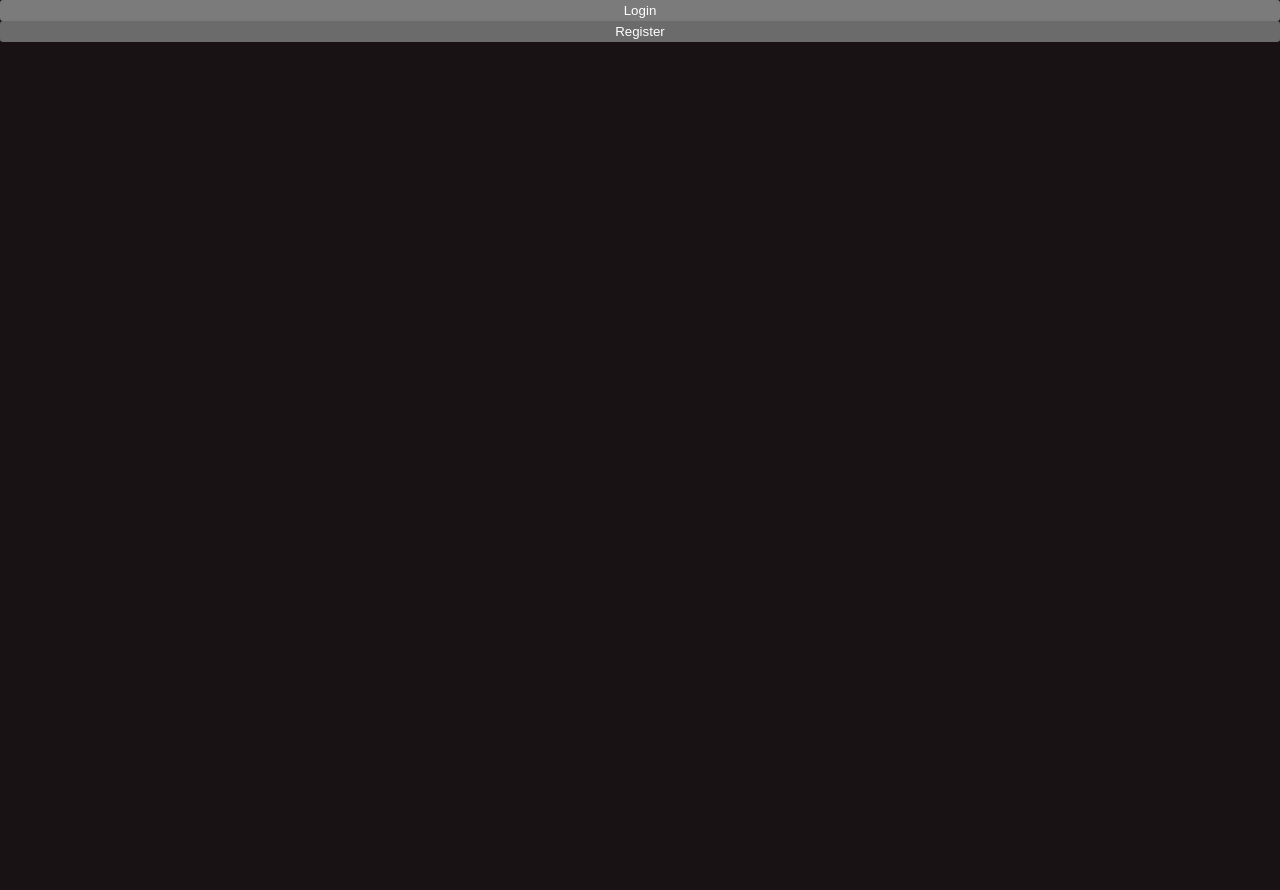
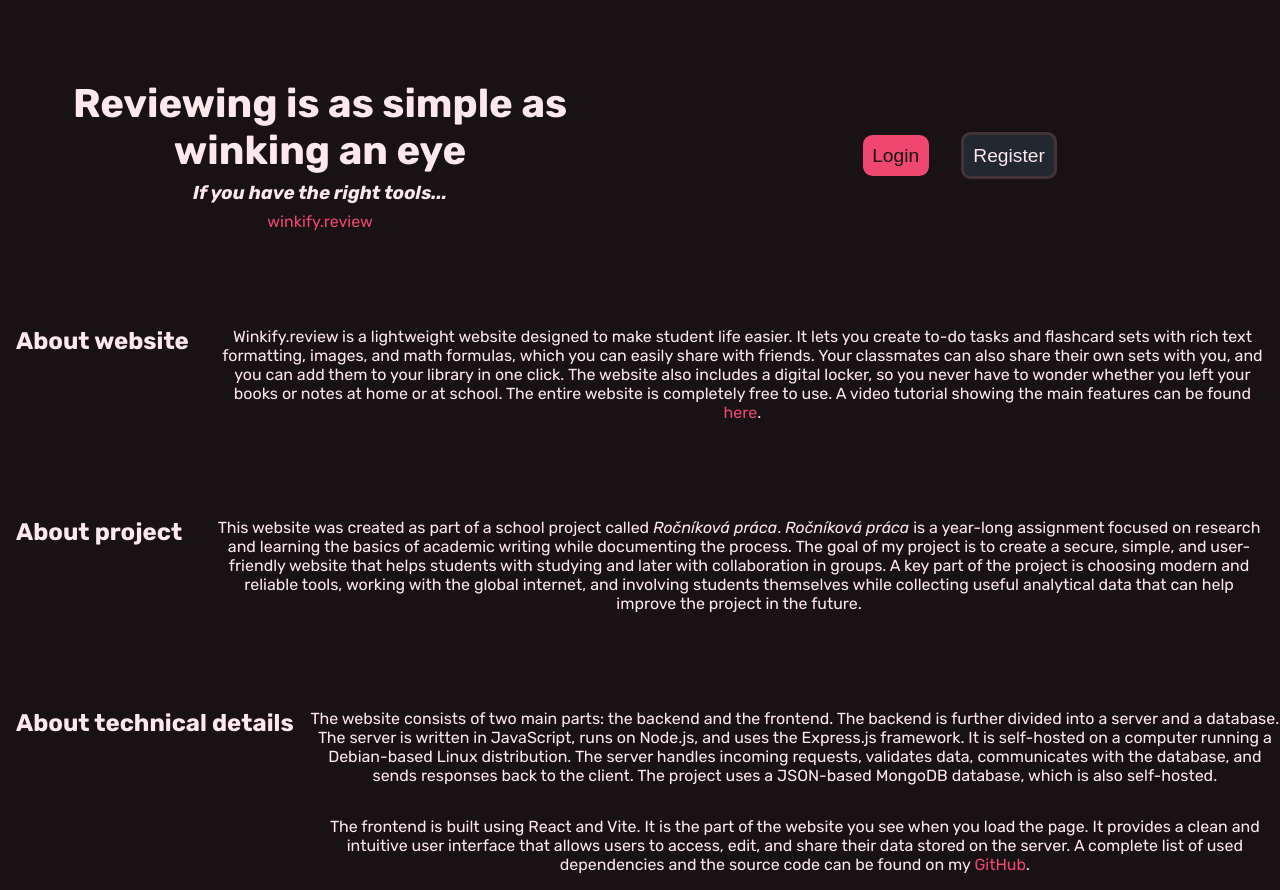
Before and after one commit to psuba1100/RP-Frontend, a React (Vite) app: page / in a window 1280 px wide. Before the commit the page ends 800 px from the top, so only its background shows below. Built offline with nearby package versions, Linux system fonts and the light colour scheme.

Commit message:
Finished styling, added home page featuring info about the project

```diff
--- a/src/features/locker/LockerElement.jsx
+++ b/src/features/locker/LockerElement.jsx
@@ -5,10 +5,12 @@ export default function LockerElement({ item }) {
     const toggleItem = useLockerStore((s) => s.toggleItem)
     const removeItem = useLockerStore((s) => s.removeItem)
     return (
-        <li className='container-h'>
+        <li className='block horizontal-priority'>
             {item}
-            <button className='btn' onClick={() => { toggleItem(item) }}><Repeat /></button>
-            <button className='btn' onClick={() => { removeItem(item) }}><Trash /></button>
+            <div className='block m'>
+                <button className='btn' onClick={() => { toggleItem(item) }}><Repeat /></button>
+                <button className='btn' onClick={() => { removeItem(item) }}><Trash /></button>
+            </div>
         </li>
     )
 }
--- a/src/features/locker/LockerList.jsx
+++ b/src/features/locker/LockerList.jsx
@@ -53,29 +53,28 @@ export default function LockerList() {
     }
 
     return (
-        <section className="container">
+        <section className="block vertical item stretch">
             <p>{errMsg}</p>
             <p>{changes ? 'Careful, you have unsaved changes!' : ''}</p>
-            <section className="container-h">
-                <label htmlFor="newItem"></label>
+            <section className="block">
                 <input
                     type="text"
-                    id="newItem"
+                    placeholder="Item name"
                     className="input"
                     value={newItem}
                     onChange={(e) => { setNewItem(e.target.value) }} />
                 <button className="btn" onClick={() => { addItem(newItem, true, setErrMsg); setNewItem('') }}><Plus /></button>
                 <button className="btn" onClick={save}><Save /></button>
             </section>
-            <section className="container-h">
-                <ul className="container">
+            <section className="block stretch h-elements-top">
+                <ul className="block vertical item">
                     <h3>In locker</h3>
                     {items.length
                         ? items.map((item) => item.inLocker && <LockerElement key={item.item} item={item.item} />)
                         : <></>
                     }
                 </ul>
-                <ul className="container">
+                <ul className="block vertical item">
                     <h3>Outside locker</h3>
                     {items.length
                         ? items.map((item) => !item.inLocker && <LockerElement key={item.item} item={item.item} />)
--- a/src/features/subjects/SubjectElement.jsx
+++ b/src/features/subjects/SubjectElement.jsx
@@ -36,7 +36,7 @@ export default function SubjectElement({ subject, setErrMsg }) {
         }
     }
     return (
-        <li className="container-h">
+        <li className="block g-05">
             {subject}
             <button className="btn" onClick={deleteSubject}><Trash /></button>
         </li>
--- a/src/features/subjects/SubjectList.jsx
+++ b/src/features/subjects/SubjectList.jsx
@@ -2,7 +2,7 @@ import { useLocation, useNavigate } from "react-router-dom"
 import useAxiosPrivate from "../../hooks/useAxiosPrivate"
 import { useSubjectStore } from "../../store/subjectsStore"
 import { useEffect, useState } from "react"
-import { Coffee, SquarePlus } from "lucide-react"
+import { Coffee, Plus, SquarePlus } from "lucide-react"
 import SubjectElement from "./SubjectElement"
 
 export default function SubjectList() {
@@ -46,19 +46,20 @@ export default function SubjectList() {
         }
     }
     return (
-        <section className="container">
+        <section className="block vertical item">
             <p>{errMsg}</p>
-            <div className="container-h">
+            <div className="block">
                 <label htmlFor="newSubject"></label>
                 <input
+                placeholder="Subject name"
                     type="text"
                     id="newSubject"
                     className="input"
                     value={newSubject}
                     onChange={(e) => setNewSubject(e.target.value)} />
-                <button className="btn" onClick={createSubject}><SquarePlus /> Add</button>
+                <button className="btn" onClick={createSubject}><Plus /> Add</button>
             </div>
-            <ul>
+            <ul className="block vertical g-05">
                 {subjects?.length
                     ? subjects.map((subject) => <SubjectElement key={subject} subject={subject} setErrMsg={setErrMsg}/>)
                     : <p><Coffee/> No subjects yet. Why don't you add some?</p>
--- a/src/pages/Home.jsx
+++ b/src/pages/Home.jsx
@@ -1,11 +1,38 @@
-import { useNavigate } from "react-router-dom";
+import { Link, useNavigate } from "react-router-dom";
 
 export default function Home() {
-    const navigate = useNavigate()
+  const navigate = useNavigate()
   return (
-    <>
-        <button onClick={() => navigate('/login')}>Login</button>
-        <button onClick={() => navigate('/register')}>Register</button>
-    </>
+    <main className="container elements-top vertical">
+      <div className="block stretch horizontal-priority mt-4">
+        <div className="block vertical item m g-05">
+          <h1 className="m0">Reviewing is as simple as winking an eye</h1>
+          <em><h3 className="m0">If you have the right tools...</h3></em>
+          <Link className="link">winkify.review</Link>
+        </div>
+        <div className="item block g-2 m">
+          <button className="btn btn-primary" onClick={() => navigate('/login')}>Login</button>
+          <button className="btn" onClick={() => navigate('/register')}>Register</button>
+        </div>
+      </div>
+
+      <div className="block horizontal-priority mt-4 stretch hp-elements-top">
+        <h2 className="m">About website</h2>
+        <p className="m item text-center">Winkify.review is a lightweight website designed to make student life easier. It lets you create to-do tasks and flashcard sets with rich text formatting, images, and math formulas, which you can easily share with friends. Your classmates can also share their own sets with you, and you can add them to your library in one click. The website also includes a digital locker, so you never have to wonder whether you left your books or notes at home or at school. The entire website is completely free to use. A video tutorial showing the main features can be found <Link className="link">here</Link>.</p>
+      </div>
+
+      <div className="block horizontal-priority mt-4 stretch hp-elements-top">
+        <h2 className="m">About project</h2>
+        <p className="m item text-center">This website was created as part of a school project called <em>Ročníková práca</em>. <em>Ročníková práca</em> is a year-long assignment focused on research and learning the basics of academic writing while documenting the process. The goal of my project is to create a secure, simple, and user-friendly website that helps students with studying and later with collaboration in groups. A key part of the project is choosing modern and reliable tools, working with the global internet, and involving students themselves while collecting useful analytical data that can help improve the project in the future.</p>
+      </div>
+
+      <div className="block horizontal-priority mt-4 stretch hp-elements-top">
+        <h2 className="m">About technical details</h2>
+        <div className="block vertical item  text-center">
+          <p>The website consists of two main parts: the backend and the frontend. The backend is further divided into a server and a database. The server is written in JavaScript, runs on Node.js, and uses the Express.js framework. It is self-hosted on a computer running a Debian-based Linux distribution. The server handles incoming requests, validates data, communicates with the database, and sends responses back to the client. The project uses a JSON-based MongoDB database, which is also self-hosted.</p>
+          <p>The frontend is built using React and Vite. It is the part of the website you see when you load the page. It provides a clean and intuitive user interface that allows users to access, edit, and share their data stored on the server. A complete list of used dependencies and the source code can be found on my <Link className="link">GitHub</Link>.</p>
+        </div>
+      </div>
+    </main>
   )
 }
--- a/src/pages/Hub.jsx
+++ b/src/pages/Hub.jsx
@@ -7,16 +7,16 @@ export default function Hub() {
     const username = useAuthStore((s) => s.username)
     return (
         <main className="contianer">
-            <section className="container-h">
+            <section className="block g-2 horizontal-priority">
                 <h1>Welcome, {username}!</h1>
                 <PwChange />
             </section>
-            <section className="container-h">
-                <div>
+            <section className="block horizontal-priority hp-elements-top stretch">
+                <div className="item outline">
                     <h2>Your locker</h2>
                     <LockerList />
                 </div>
-                <div>
+                <div className="item outline">
                     <h2>Your subjects</h2>
                     <SubjectList />
                 </div>
--- a/src/styles/css/layouts.css
+++ b/src/styles/css/layouts.css
@@ -60,6 +60,15 @@
   align-items: flex-start;
 }
 
+.hp-elements-top {
+  align-items: flex-start;
+}
+@media (max-width: 768px) {
+  .hp-elements-top {
+    align-items: center;
+  }
+}
+
 .h-elements-left {
   justify-content: flex-start;
 }
@@ -84,6 +93,10 @@
   margin-top: 2rem;
 }
 
+.mt-4 {
+  margin-top: 4rem;
+}
+
 .w {
   width: 60%;
 }
@@ -98,6 +111,15 @@
 
 .g-2 {
   gap: 2rem;
+}
+
+.g-05 {
+  gap: 0.5rem;
+}
+
+.m0 {
+  margin: 0;
+  padding: 0;
 }
 
 nav,
--- a/src/styles/sass/layouts.scss
+++ b/src/styles/sass/layouts.scss
@@ -60,15 +60,23 @@
     align-items: flex-start;
 }
 
-.h-elements-left{
+.hp-elements-top {
+    align-items: flex-start;
+
+    @media (max-width: breakpoints.$phone) {
+        align-items: center;
+    }
+}
+
+.h-elements-left {
     justify-content: flex-start;
 }
 
-.elements-left{
+.elements-left {
     align-items: flex-start;
 }
 
-.h-elements-right{
+.h-elements-right {
     justify-content: flex-end;
 }
 
@@ -82,6 +90,10 @@
 
 .mt {
     margin-top: 2rem;
+}
+
+.mt-4 {
+    margin-top: 4rem;
 }
 
 .w {
@@ -98,6 +110,15 @@
 
 .g-2 {
     gap: 2rem;
+}
+
+.g-05{
+    gap: 0.5rem;
+}
+
+.m0{
+    margin: 0;
+    padding: 0;
 }
 
 nav,
@@ -140,10 +161,10 @@ footer {
     }
 }
 
-.stretch{
+.stretch {
     align-self: stretch;
 }
 
-.text-center{
+.text-center {
     text-align: center;
 }
```
Also changed, not shown: src/components/auth/PwChange.jsx (+10 -7 lines), 1 other file (tests, documents, lock files or other folders).
